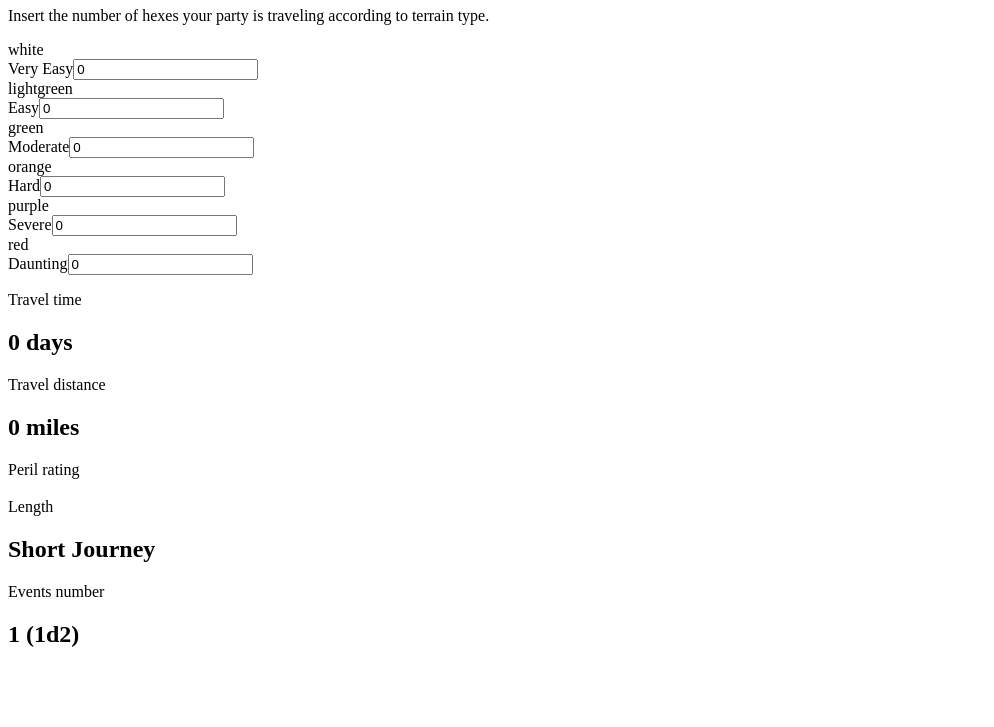
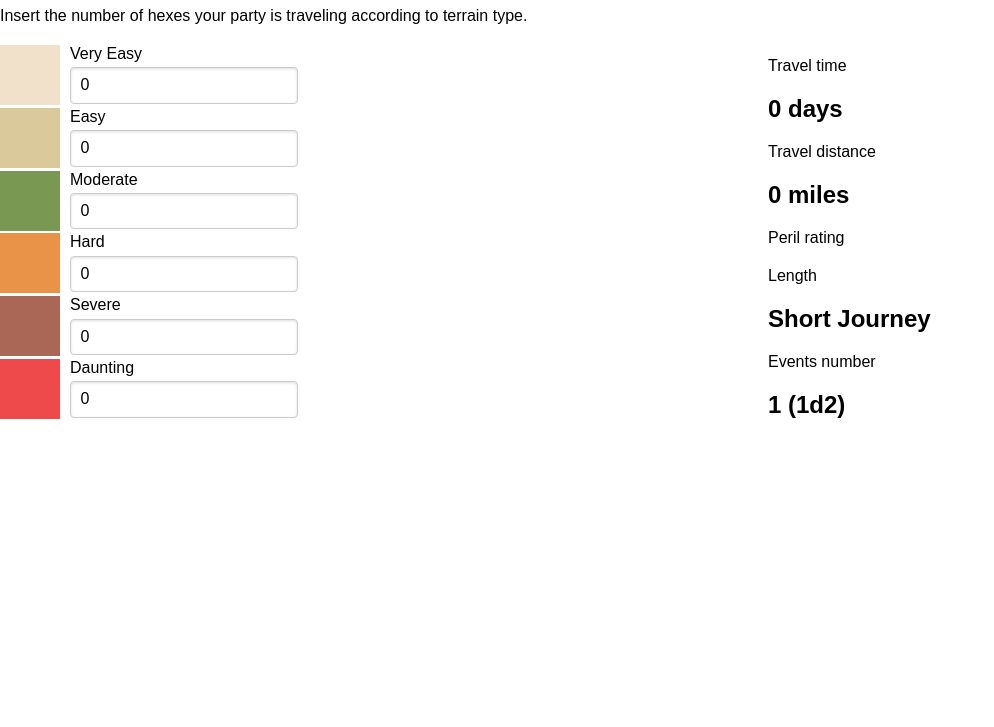
Before and after one commit to giacmir/aime-journey-calculator, a React app: page / in a window 1280 px wide. Shown: the part 73-800 px from the top of the page, without its empty margins (0-994 px from the left). Built offline with nearby package versions, Linux system fonts and the light colour scheme.

Commit message:
Added some styling

```diff
--- a/package.json
+++ b/package.json
@@ -2,7 +2,7 @@
   "name": "aime-journey-calculator",
   "version": "0.1.0",
   "private": true,
-	"homepage": ".",
+  "homepage": ".",
   "dependencies": {
     "@testing-library/jest-dom": "^5.11.6",
     "@testing-library/react": "^11.2.2",
--- a/public/index.html
+++ b/public/index.html
@@ -1,6 +1,9 @@
 <!DOCTYPE html>
 <html lang="en">
   <head>
+		<link rel="stylesheet" href="https://unpkg.com/purecss@1.0.1/build/base-min.css">
+		<link rel="stylesheet" href="https://unpkg.com/purecss@1.0.1/build/forms-min.css">
+		<link rel="stylesheet" href="https://unpkg.com/purecss@1.0.1/build/grids-min.css">
     <meta charset="utf-8" />
     <link rel="icon" href="%PUBLIC_URL%/favicon.ico" />
     <meta name="viewport" content="width=device-width, initial-scale=1" />
--- a/src/components.js
+++ b/src/components.js
@@ -4,7 +4,7 @@ import * as Logic from './functions.js'
 function TerrainType(props) {
 	return (
 		<div>
-			<div className="color-square">{props.color}</div>
+			<div className="terrain-color terrain-{props.color}" style={{backgroundColor: props.color}}></div>
 				<label>
 					{props.name}
 					<input type="number" value={props.value} onChange={props.onChangeCallback}/>
@@ -16,14 +16,14 @@ function TerrainType(props) {
 class Form extends React.Component {
 	render() {
 		return (
-			<div>
+			<form className="pure-form-stacked pure-form">
 			{this.props.terrains.map((terrain, i) => {
 				return (
 					<TerrainType key={terrain.name} color={terrain.color} name={terrain.name}
 					value={this.props.values[terrain.name] || 0} onChangeCallback={((ev) => {this.props.onChangeValues(terrain.name, ev)})} defaultValue="0"/>
 				);
 			})}
-			</div>
+			</form>
 		);
 	}
 }
@@ -79,14 +79,18 @@ export default class Calculator extends React.Component {
 
 	render() {
 		return (
-			<div>
+			<div className="pure-g">
+				<div className="pure-u-3-5">
 					<Form terrains={this.props.terrains} values={this.state.values} onChangeValues={this.onChangeValue()}/>
+				</div>
+				<div className="pure-u-2-5">
 					<Result result={this.calculateTime()} label="Travel time"/>
 					<Result result={this.calculateDistance()} label="Travel distance"/>
 					<Result result={this.calculatePeril()} label="Peril rating"/>
 					<Result result={this.calculateJourneyLength()} label="Length"/>
 					<Result result={this.calculateEvents()} label="Events number"/>
 				</div>
+			</div>
 		);
 	}
 }
--- a/src/constants.js
+++ b/src/constants.js
@@ -1,37 +1,37 @@
 export const terrains = [
 	{
 		name: 'Very Easy',
-		color: 'white',
+		color: '#F1E1CB',
 		modifier: 0.5,
 		peril: 0
 	},
 	{
 		name: 'Easy',
-		color: 'lightgreen',
+		color: '#D9C99B',
 		modifier: 1,
 		peril: 1
 	},
 	{
 		name: 'Moderate',
-		color: 'green',
+		color: '#799852',
 		modifier: 1.5,
 		peril: 2
 	},
 	{
 		name: 'Hard',
-		color: 'orange',
+		color: '#E99349',
 		modifier: 2,
 		peril: 3
 	},
 	{
 		name: 'Severe',
-		color: 'purple',
+		color: '#AA6755',
 		modifier: 3,
 		peril: 4
 	},
 	{
 		name: 'Daunting',
-		color: 'red',
+		color: '#EE4A4C',
 		modifier: 5,
 		peril: 5
 	}
--- a/src/index.css
+++ b/src/index.css
@@ -0,0 +1,6 @@
+.terrain-color {
+	height: 60px;
+	width: 60px;
+	float:left;
+	margin-right: 10px;
+}
```
Lines whose indentation alone changed are shown as unchanged.
